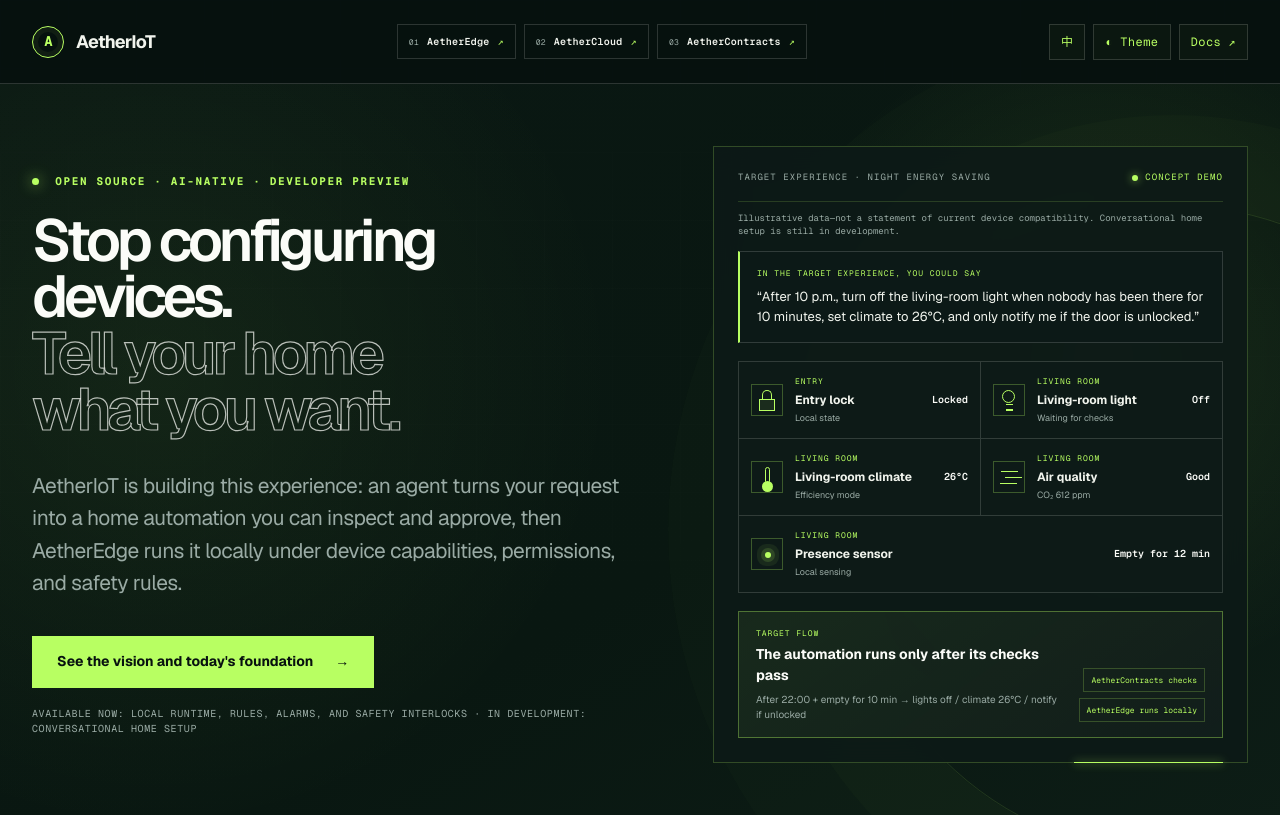
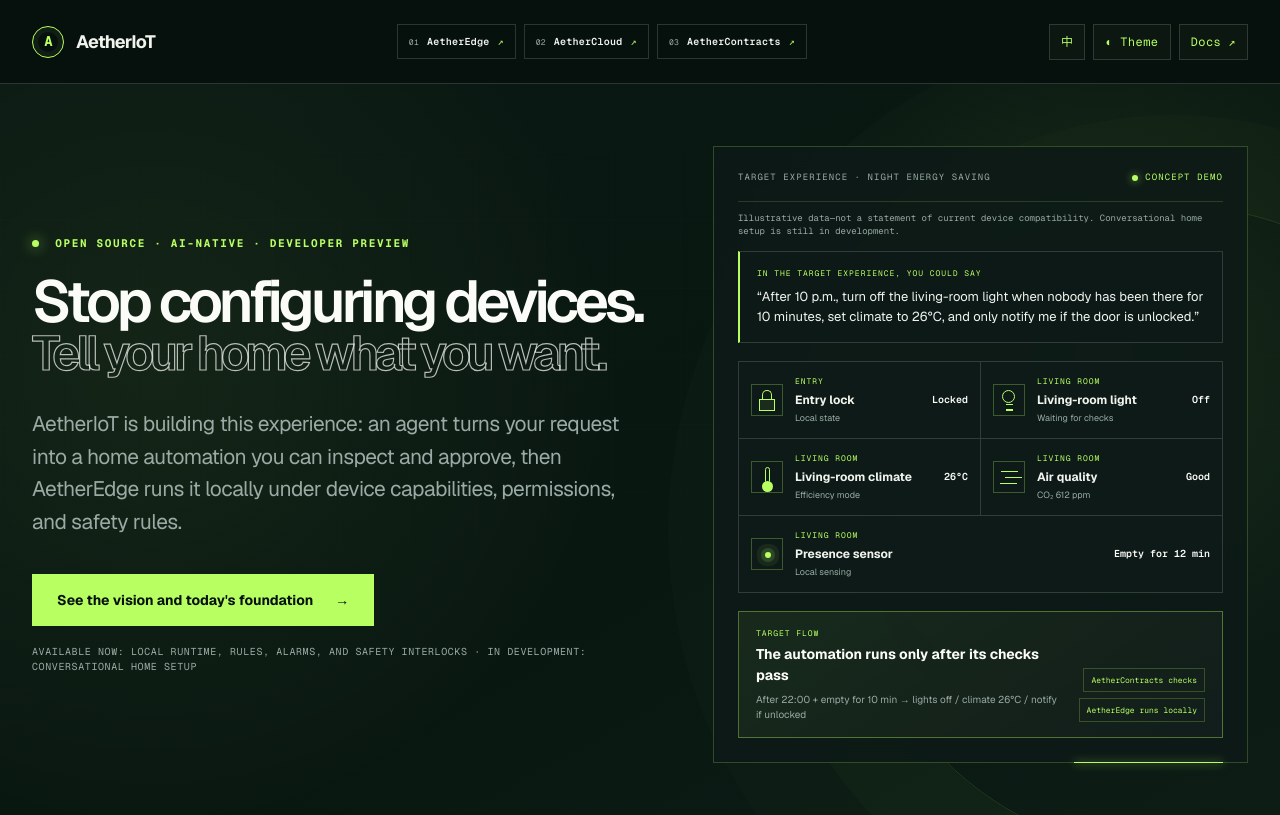
Before and after one commit to EvanL1/AetherWebsite, a Next.js app: page /en in a window 1280 px wide. Shown: the top 815 px of the page. Built offline with nearby package versions, Linux system fonts and the light colour scheme.

Commit message:
固定英文首屏标题为两行
避免英文第二句在桌面宽度下被平衡换行拆分，并保留窄屏自然换行。

```diff
--- a/app/globals.css
+++ b/app/globals.css
@@ -330,6 +330,10 @@ html[data-theme="light"] .hero {
 .hero-line-outline {
   color: transparent;
   -webkit-text-stroke: 1.2px color-mix(in srgb, var(--text-strong) 72%, transparent);
+}
+
+html[lang="en"] .hero-line-outline {
+  font-size: 0.82em;
 }
 
 .hero-lede {
@@ -1212,6 +1216,13 @@ footer > div {
   gap: 24px;
 }
 
+@media (min-width: 721px) {
+  .hero-line {
+    white-space: nowrap;
+    text-wrap: nowrap;
+  }
+}
+
 @media (max-width: 1024px) {
   .nav {
     min-height: 124px;
```
Also changed, not shown: 1 other file (tests, documents, lock files or other folders).
